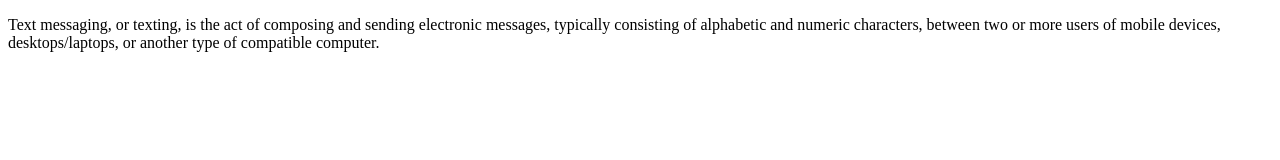
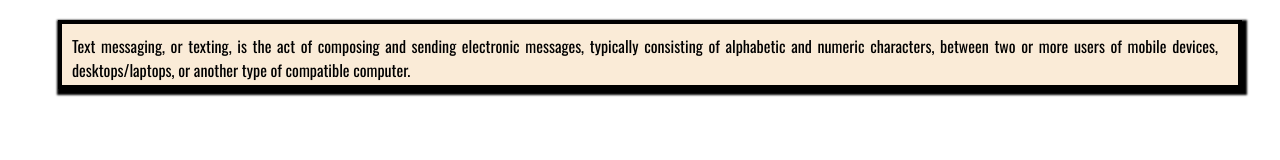
Before and after one commit to maheshdurbude/Assignment-14, a plain HTML site: page index.html in a window 1280 px wide. Drawn offline with nearby package versions, Linux system fonts and the light colour scheme.

Commit message:
add changes

```diff
--- a/index.html
+++ b/index.html
@@ -6,9 +6,29 @@
     <title></title>
 </head>
 <style>
+    @import url('https://fonts.googleapis.com/css2?family=Oswald:wght@200..700&display=swap');
+    .box{
+        background-color: antiquewhite;
+        border: solid 4px;
+        margin: 20px 30px 40px 50px;
+        padding: 10px 20px 3px 10px;
+        box-shadow:2px 3px 2px 3px;
+        text-align: justify;
+        font-family:"Oswald";
+    }
+    .box:hover{
+        border-radius: 20px;
+        transition: 2s;
+        background-color:aquamarine ;
+        color:green
 
+    }
 </style>
 <body>
-    <p>Text messaging, or texting, is the act of composing and sending electronic messages, typically consisting of alphabetic and numeric characters, between two or more users of mobile devices, desktops/laptops, or another type of compatible computer.</p>
+    <div class="box">Text messaging, or texting,
+         is the act of composing and sending electronic messages,
+         typically consisting of alphabetic and numeric characters,
+         between two or more users of mobile devices, desktops/laptops,
+         or another type of compatible computer.</div>
 </body>
 </html>
```
